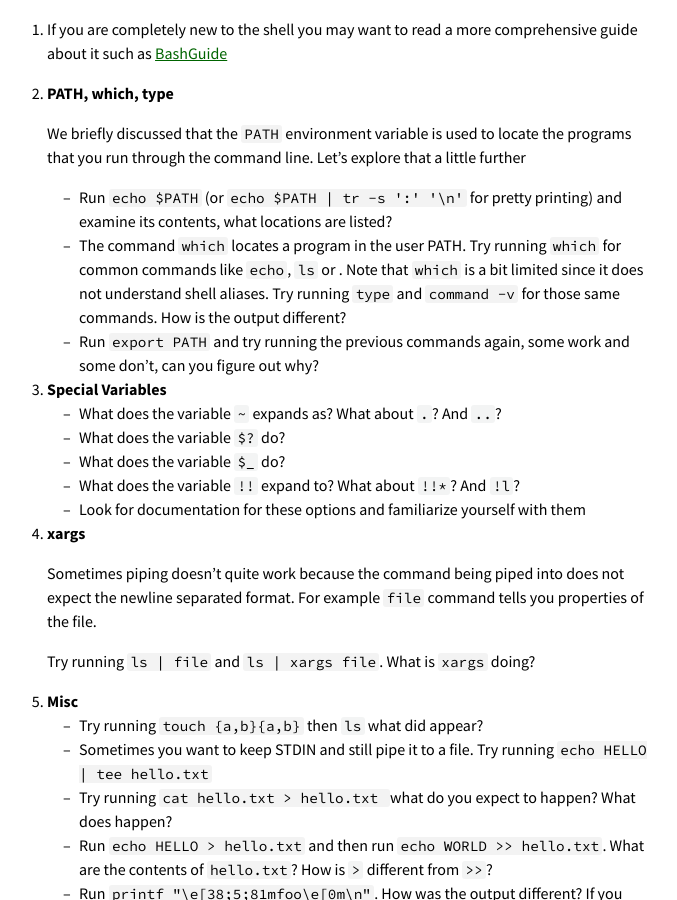
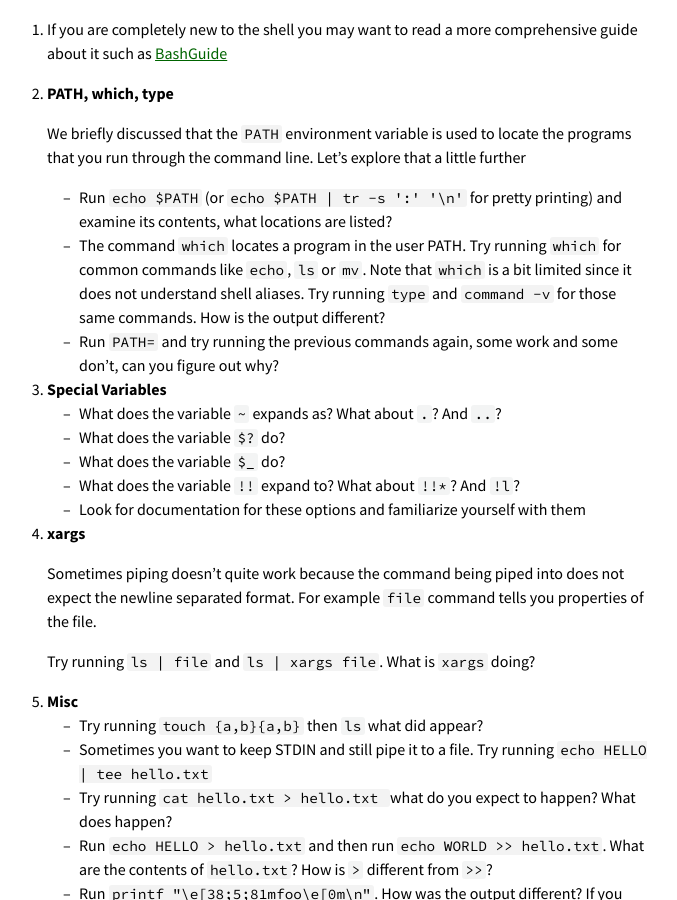
Before and after one commit to missing-semester-cn/missing-semester-cn.github.io, a Jekyll site: the page built from shell.md, in a window 1280 px wide and 900 px high, scrolled down 5248 px. Shown: the whole window, without its empty margins (289-966 px from the left). Built offline with Jekyll 4.4.1, drawn with Linux system fonts in a browser that asks for light colours.

Commit message:
Fix error exercise

```diff
--- a/shell.md
+++ b/shell.md
@@ -254,8 +254,8 @@ Also, a double dash `--` is used in built-in commands and many other commands to
 
     We briefly discussed that the `PATH` environment variable is used to locate the programs that you run through the command line. Let's explore that a little further
     - Run `echo $PATH` (or `echo $PATH | tr -s ':' '\n'` for pretty printing) and examine its contents, what locations are listed?
-    - The command `which` locates a program in the user PATH. Try running `which` for common commands like `echo`, `ls` or . Note that `which` is a bit limited since it does not understand shell aliases. Try running `type` and `command -v` for those same commands. How is the output different?
-    - Run `export PATH` and try running the previous commands again, some work and some don't, can you figure out why?
+    - The command `which` locates a program in the user PATH. Try running `which` for common commands like `echo`, `ls` or `mv`. Note that `which` is a bit limited since it does not understand shell aliases. Try running `type` and `command -v` for those same commands. How is the output different?
+    - Run `PATH=` and try running the previous commands again, some work and some don't, can you figure out why?
 
 1. **Special Variables**
     - What does the variable `~` expands as? What about `.`? And `..`?
```
